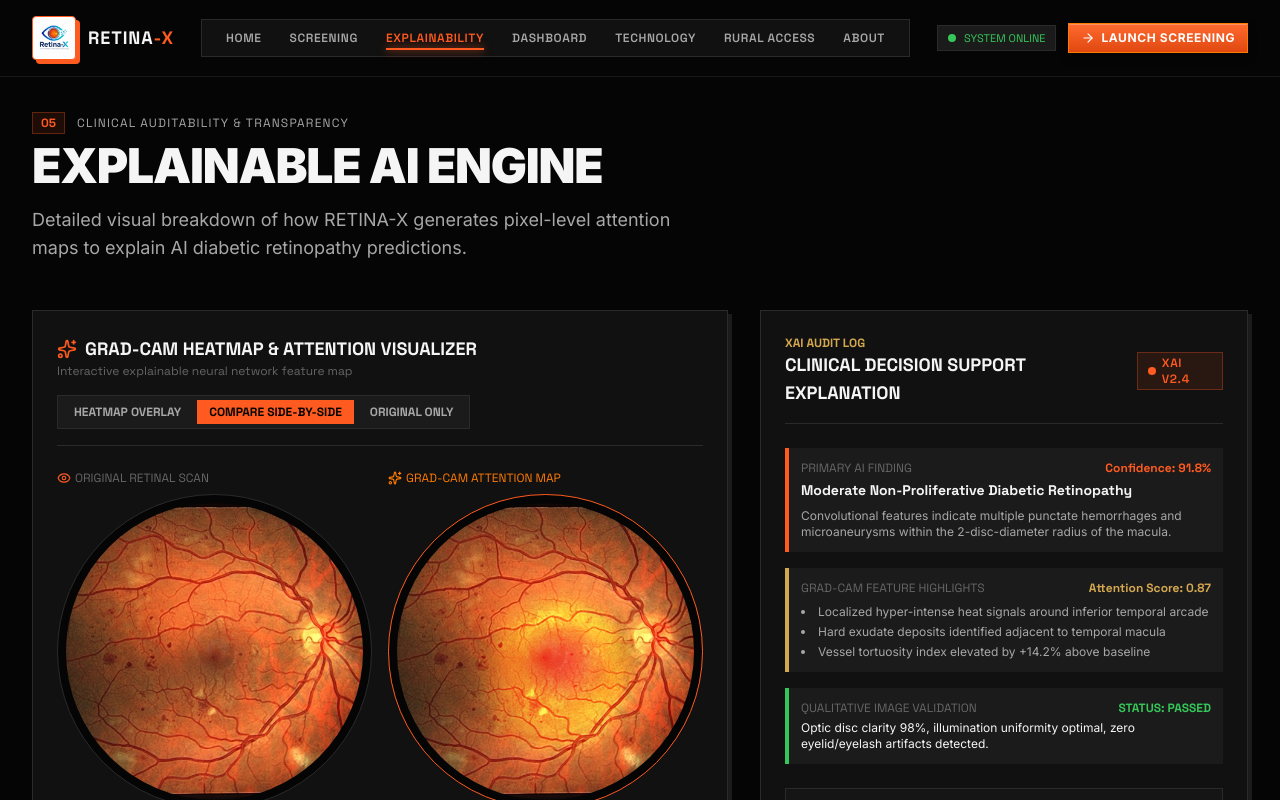
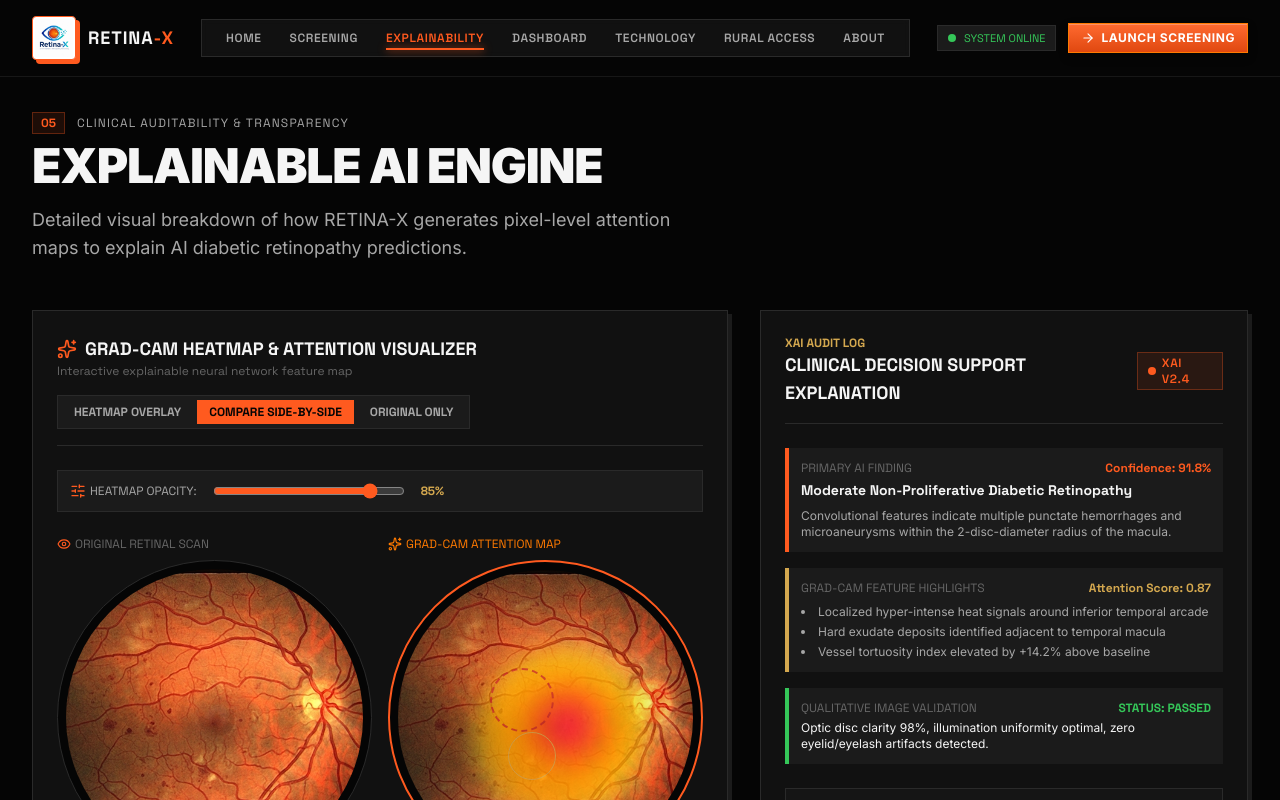
Before and after one commit to dhyaneshdhyanesh739-ship-it/Retinal-Diabetes, a React (Vite) app in the folder client/: page /explainability in a window 1280 px wide. Both pictures are taken after a click on the button "COMPARE SIDE-BY-SIDE". Shown: the top 800 px of the page. Built offline with nearby package versions, Linux system fonts and the light colour scheme.

Commit message:
Fix Grad-CAM Attention Map visualization rendering so it is distinctly vibrant compared to original retinal scan

```diff
--- a/client/src/components/explainability/HeatmapViewer.tsx
+++ b/client/src/components/explainability/HeatmapViewer.tsx
@@ -49,8 +49,8 @@ export const HeatmapViewer: React.FC = () => {
         </div>
       </div>
 
-      {/* Opacity slider for heatmap overlay */}
-      {mode === 'overlay' && (
+      {/* Opacity slider for heatmap overlay & side-by-side */}
+      {mode !== 'raw' && (
         <div className="flex items-center gap-4 bg-surface-2 p-3 border border-surface-border font-mono text-xs">
           <span className="text-text-secondary flex items-center gap-1">
             <SlidersHorizontal className="w-4 h-4 text-accent-orange" /> HEATMAP OPACITY:
@@ -83,20 +83,33 @@ export const HeatmapViewer: React.FC = () => {
             <div className="text-xs font-mono uppercase text-accent-bright flex items-center gap-1">
               <Sparkles className="w-3.5 h-3.5" /> Grad-CAM Attention Map
             </div>
-            <div className="relative aspect-square bg-bg-darkest border border-accent-orange overflow-hidden rounded-full flex items-center justify-center p-2">
-              <img src={sampleRetinaUrl} alt="Heatmap" className="w-full h-full object-cover rounded-full" />
+            <div className="relative aspect-square bg-bg-darkest border-2 border-accent-orange overflow-hidden rounded-full flex items-center justify-center p-2">
+              <img src={sampleRetinaUrl} alt="Heatmap Base" className="w-full h-full object-cover rounded-full filter contrast-110 brightness-95" />
               <div
-                className="absolute inset-0 rounded-full mix-blend-color-dodge pointer-events-none"
+                className="absolute inset-0 rounded-full pointer-events-none transition-opacity duration-150"
                 style={{ opacity: opacity }}
               >
+                {/* Hotspot 1 (Red/Orange High Attention Core) */}
                 <div
-                  className="absolute top-[32%] left-[28%] w-40 h-40 rounded-full blur-md"
-                  style={{ background: 'radial-gradient(circle, #FF1E00 0%, #FF7A00 50%, transparent 70%)' }}
+                  className="absolute top-[28%] left-[26%] w-44 h-44 rounded-full blur-md"
+                  style={{ background: 'radial-gradient(circle, rgba(255, 0, 0, 0.95) 0%, rgba(255, 100, 0, 0.85) 35%, rgba(255, 210, 0, 0.65) 60%, rgba(0, 220, 255, 0.3) 80%, transparent 100%)' }}
                 />
+
+                {/* Hotspot 2 (Inferior Lesion Cluster) */}
                 <div
-                  className="absolute bottom-[26%] left-[36%] w-32 h-32 rounded-full blur-sm"
-                  style={{ background: 'radial-gradient(circle, #FF0055 0%, #FF7A00 50%, transparent 70%)' }}
+                  className="absolute bottom-[24%] left-[34%] w-36 h-36 rounded-full blur-md"
+                  style={{ background: 'radial-gradient(circle, rgba(255, 0, 85, 0.95) 0%, rgba(255, 140, 0, 0.8) 40%, rgba(255, 230, 0, 0.6) 65%, transparent 85%)' }}
                 />
+
+                {/* Hotspot 3 (Superior Exudate Margin) */}
+                <div
+                  className="absolute top-[34%] right-[20%] w-30 h-30 rounded-full blur-md"
+                  style={{ background: 'radial-gradient(circle, rgba(255, 215, 0, 0.9) 0%, rgba(255, 90, 31, 0.75) 50%, rgba(0, 255, 150, 0.4) 75%, transparent 90%)' }}
+                />
+
+                {/* Focal target rings */}
+                <div className="absolute top-[34%] left-[32%] w-16 h-16 border-2 border-dashed border-accent-crimson rounded-full animate-spin-slow opacity-80" />
+                <div className="absolute bottom-[30%] left-[38%] w-12 h-12 border border-accent-gold rounded-full opacity-90" />
               </div>
             </div>
           </div>
@@ -107,20 +120,20 @@ export const HeatmapViewer: React.FC = () => {
 
           {mode === 'overlay' && (
             <div
-              className="absolute inset-0 rounded-full mix-blend-color-dodge pointer-events-none transition-opacity duration-150"
+              className="absolute inset-0 rounded-full pointer-events-none transition-opacity duration-150"
               style={{ opacity }}
             >
               <div
-                className="absolute top-[32%] left-[28%] w-40 h-40 rounded-full blur-md animate-pulse"
-                style={{ background: 'radial-gradient(circle, #FF1E00 0%, #FF7A00 50%, transparent 70%)' }}
+                className="absolute top-[30%] left-[26%] w-44 h-44 rounded-full blur-md animate-pulse"
+                style={{ background: 'radial-gradient(circle, rgba(255, 0, 0, 0.95) 0%, rgba(255, 100, 0, 0.85) 35%, rgba(255, 210, 0, 0.65) 60%, rgba(0, 220, 255, 0.3) 80%, transparent 100%)' }}
               />
               <div
-                className="absolute bottom-[26%] left-[36%] w-32 h-32 rounded-full blur-sm"
-                style={{ background: 'radial-gradient(circle, #FF0055 0%, #FF7A00 50%, transparent 70%)' }}
+                className="absolute bottom-[24%] left-[34%] w-36 h-36 rounded-full blur-md"
+                style={{ background: 'radial-gradient(circle, rgba(255, 0, 85, 0.95) 0%, rgba(255, 140, 0, 0.8) 40%, rgba(255, 230, 0, 0.6) 65%, transparent 85%)' }}
               />
               <div
-                className="absolute top-[34%] right-[20%] w-28 h-28 rounded-full blur-md"
-                style={{ background: 'radial-gradient(circle, #FFCC00 0%, #FF5A1F 50%, transparent 70%)' }}
+                className="absolute top-[34%] right-[20%] w-30 h-30 rounded-full blur-md"
+                style={{ background: 'radial-gradient(circle, rgba(255, 215, 0, 0.9) 0%, rgba(255, 90, 31, 0.75) 50%, rgba(0, 255, 150, 0.4) 75%, transparent 90%)' }}
               />
             </div>
           )}
--- a/client/src/components/hero/RetinalVisualization.tsx
+++ b/client/src/components/hero/RetinalVisualization.tsx
@@ -31,15 +31,24 @@ export const RetinalVisualization: React.FC = () => {
 
           {/* Grad-CAM Heatmap In-Process Overlay */}
           {activeLayer === 'heatmap' && (
-            <div className="absolute inset-0 rounded-full pointer-events-none mix-blend-color-dodge transition-opacity duration-300">
+            <div className="absolute inset-0 rounded-full pointer-events-none transition-opacity duration-300">
               {/* Primary Lesion Attention Heat Map (Macula & Temporal Arcade) */}
-              <div className="absolute top-[38%] left-[28%] w-40 h-40 rounded-full bg-radial from-[#FF1E00] via-[#FF7A00]/90 to-transparent blur-md opacity-95 animate-pulse" />
+              <div
+                className="absolute top-[38%] left-[28%] w-40 h-40 rounded-full blur-md opacity-95 animate-pulse"
+                style={{ background: 'radial-gradient(circle, rgba(255, 30, 0, 0.95) 0%, rgba(255, 122, 0, 0.8) 40%, rgba(255, 210, 0, 0.5) 65%, transparent 80%)' }}
+              />
 
               {/* Secondary Attention Peak (Optic Disc Vascular Root) */}
-              <div className="absolute top-[32%] right-[18%] w-28 h-28 rounded-full bg-radial from-[#FFCC00] via-[#FF5A1F]/80 to-transparent blur-md opacity-85" />
+              <div
+                className="absolute top-[32%] right-[18%] w-28 h-28 rounded-full blur-md opacity-85"
+                style={{ background: 'radial-gradient(circle, rgba(255, 204, 0, 0.9) 0%, rgba(255, 90, 31, 0.75) 50%, transparent 75%)' }}
+              />
 
               {/* Microaneurysm & Exudate Attention Clusters (Inferior Arcades) */}
-              <div className="absolute bottom-[24%] left-[34%] w-28 h-28 rounded-full bg-radial from-[#FF0055] via-[#FF7A00]/70 to-transparent blur-sm opacity-90" />
+              <div
+                className="absolute bottom-[24%] left-[34%] w-28 h-28 rounded-full blur-sm opacity-90"
+                style={{ background: 'radial-gradient(circle, rgba(255, 0, 85, 0.95) 0%, rgba(255, 122, 0, 0.75) 50%, transparent 75%)' }}
+              />
             </div>
           )}
 
--- a/client/src/pages/Reports.tsx
+++ b/client/src/pages/Reports.tsx
@@ -102,7 +102,7 @@ export const Reports: React.FC = () => {
     .scan-grid { display: grid; grid-template-cols: 1fr 1fr; gap: 20px; background: #f8fafc; border: 1px solid #e2e8f0; padding: 20px; margin-bottom: 25px; text-align: center; }
     .scan-box { position: relative; width: 220px; height: 220px; margin: 10px auto; border-radius: 50%; overflow: hidden; border: 3px solid #111827; background: #000; }
     .scan-box img { width: 100%; height: 100%; object-fit: cover; transform: scale(1.08); }
-    .heatmap-layer { position: absolute; inset: 0; border-radius: 50%; mix-blend-mode: color-dodge; opacity: 0.95; }
+    .heatmap-layer { position: absolute; inset: 0; border-radius: 50%; pointer-events: none; opacity: 0.9; }
     .scan-caption { font-family: 'Space Grotesk', monospace; font-size: 11px; font-weight: 700; text-transform: uppercase; color: #475569; }
     .diag-box { background: #fff7ed; border-left: 5px solid #FF5A1F; border: 1px solid #fed7aa; border-left-width: 5px; padding: 18px; margin-bottom: 20px; display: flex; justify-content: space-between; align-items: center; }
     .diag-grade { font-size: 16px; font-weight: 800; color: #0f172a; margin-top: 4px; }
@@ -152,8 +152,8 @@ export const Reports: React.FC = () => {
         <div class="scan-box">
           <img src="${origin}/real_retina.png" alt="Grad-CAM Retina" />
           <div class="heatmap-layer">
-            <div style="position: absolute; top: 32%; left: 28%; width: 110px; height: 110px; border-radius: 50%; filter: blur(8px); background: radial-gradient(circle, #FF1E00 0%, #FF7A00 50%, transparent 70%);"></div>
-            <div style="position: absolute; bottom: 26%; left: 36%; width: 80px; height: 80px; border-radius: 50%; filter: blur(6px); background: radial-gradient(circle, #FF0055 0%, #FF7A00 50%, transparent 70%);"></div>
+            <div style="position: absolute; top: 28%; left: 26%; width: 120px; height: 120px; border-radius: 50%; filter: blur(8px); background: radial-gradient(circle, rgba(255,0,0,0.95) 0%, rgba(255,100,0,0.85) 35%, rgba(255,210,0,0.65) 60%, rgba(0,220,255,0.3) 80%, transparent 100%);"></div>
+            <div style="position: absolute; bottom: 24%; left: 34%; width: 95px; height: 95px; border-radius: 50%; filter: blur(6px); background: radial-gradient(circle, rgba(255,0,85,0.95) 0%, rgba(255,140,0,0.8) 40%, rgba(255,230,0,0.6) 65%, transparent 85%);"></div>
           </div>
         </div>
       </div>
@@ -355,14 +355,14 @@ export const Reports: React.FC = () => {
                 <div className="relative aspect-square max-w-[280px] mx-auto rounded-full overflow-hidden border-2 border-accent-orange bg-black print:border-black">
                   <img src="/real_retina.png" alt="Grad-CAM Heatmap" className="w-full h-full object-cover rounded-full scale-[1.05]" />
                   {/* Grad-CAM Blended Heatmap */}
-                  <div className="absolute inset-0 rounded-full mix-blend-color-dodge pointer-events-none opacity-90">
+                  <div className="absolute inset-0 rounded-full pointer-events-none opacity-90">
                     <div
-                      className="absolute top-[32%] left-[28%] w-28 h-28 rounded-full blur-md"
-                      style={{ background: 'radial-gradient(circle, #FF1E00 0%, #FF7A00 50%, transparent 70%)' }}
+                      className="absolute top-[28%] left-[26%] w-32 h-32 rounded-full blur-md"
+                      style={{ background: 'radial-gradient(circle, rgba(255, 0, 0, 0.95) 0%, rgba(255, 100, 0, 0.85) 35%, rgba(255, 210, 0, 0.65) 60%, rgba(0, 220, 255, 0.3) 80%, transparent 100%)' }}
                     />
                     <div
-                      className="absolute bottom-[26%] left-[36%] w-20 h-20 rounded-full blur-sm"
-                      style={{ background: 'radial-gradient(circle, #FF0055 0%, #FF7A00 50%, transparent 70%)' }}
+                      className="absolute bottom-[24%] left-[34%] w-24 h-24 rounded-full blur-md"
+                      style={{ background: 'radial-gradient(circle, rgba(255, 0, 85, 0.95) 0%, rgba(255, 140, 0, 0.8) 40%, rgba(255, 230, 0, 0.6) 65%, transparent 85%)' }}
                     />
                   </div>
                 </div>
```
